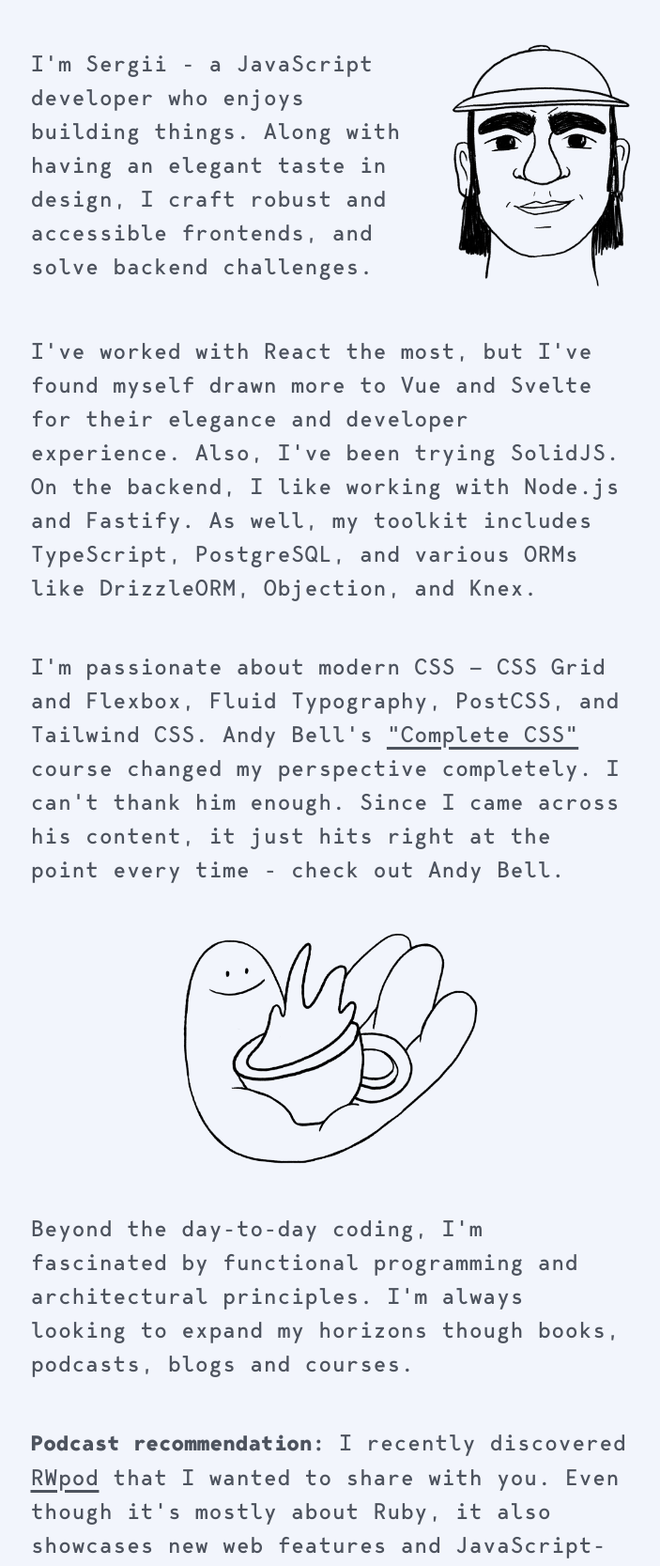
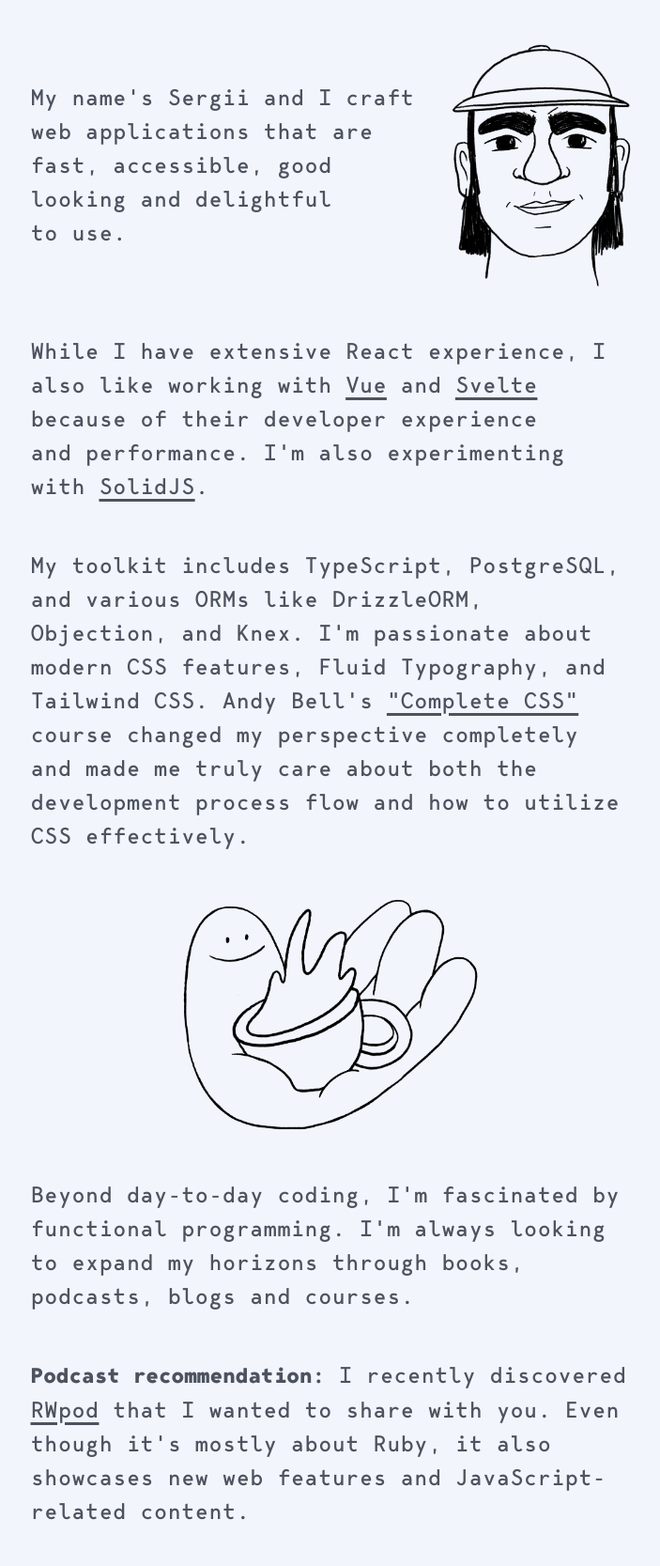
Before and after one commit to watchlar2000/my-web, an Eleventy site: page src/pages/about.md in a window 1280 px wide. Shown: the part 373-2040 px from the top of the page at 94% size, without its empty margins (280-983 px from the left). Built offline with nearby package versions, Linux system fonts and the light colour scheme; Eleventy itself is replaced by a stand-in of ours; files that its build step writes are made by us from their sources; files whose address does not match are found by name.

Commit message:
feat: * revise about page conent

```diff
--- a/src/index.njk
+++ b/src/index.njk
@@ -7,9 +7,8 @@ title: 'Home'
   <div class="wrapper | card card-about" data-wrapper-type="inner">
     <h2 class="text-break | card-title">about</h2>
     <p class="card-content">
-      Hi there! I'm Sergii - a JavaScript developer who enjoys building things.
-      Along with having an elegant taste in design, I craft robust and
-      accessible frontends, and solve backend challenges.
+      Hello! My name's Sergii and I craft web applications that are fast,
+      accessible, good looking and delightful to use.
     </p>
     <a href="/about" class="card-link">
       <span class="visually-hidden">Go to about page to read more</span>
--- a/src/pages/about.md
+++ b/src/pages/about.md
@@ -12,20 +12,20 @@ created: Sep 22, 2025
 
 <div class="cluster |  photo-block">
   <p>
-  I'm Sergii - a JavaScript developer who enjoys building things. Along with having an elegant taste in design, I craft robust and accessible frontends, and solve backend challenges.
+    My name's Sergii and I craft web applications that are fast, accessible, good looking and delightful to use.
   </p>
   <div class="photo-block__image avatar-image">
-  {% themeImage {alt: "Sergii portrait", lightSource: "src/images/theme/avatar-black.png", darkSource: "src/images/theme/avatar-white.png"} %}
+    {% themeImage {alt: "Sergii portrait", lightSource: "src/images/theme/avatar-black.png", darkSource: "src/images/theme/avatar-white.png"} %}
   </div>
 </div>
 
-I've worked with React the most, but I've found myself drawn more to Vue and Svelte for their elegance and developer experience. Also, I've been trying SolidJS. On the backend, I like working with Node.js and Fastify. As well, my toolkit includes TypeScript, PostgreSQL, and various ORMs like DrizzleORM, Objection, and Knex.
+While I have extensive React experience, I also like working with [Vue](https://vuejs.org/) and [Svelte](https://svelte.dev/) because of their developer experience and performance. I'm also experimenting with [SolidJS](https://www.solidjs.com/).
 
-I'm passionate about modern CSS — CSS Grid and Flexbox, Fluid Typography, PostCSS, and Tailwind CSS. Andy Bell's ["Complete CSS"](https://piccalil.li/complete-css/) course changed my perspective completely. I can't thank him enough. Since I came across his content, it just hits right at the point every time - check out Andy Bell.
+My toolkit includes TypeScript, PostgreSQL, and various ORMs like DrizzleORM, Objection, and Knex. I'm passionate about modern CSS features, Fluid Typography, and Tailwind CSS. Andy Bell's ["Complete CSS"](https://piccalil.li/complete-css/) course changed my perspective completely and made me truly care about both the development process flow and how to utilize CSS effectively.
 
 {% themeImage {className: "prose-image", alt: "", lightSource: "src/images/theme/hand-black.png", darkSource: "src/images/theme/hand-white.png"} %}
 
-Beyond the day-to-day coding, I'm fascinated by functional programming and architectural principles. I'm always looking to expand my horizons though books, podcasts, blogs and courses.
+Beyond day-to-day coding, I'm fascinated by functional programming. I'm always looking to expand my horizons through books, podcasts, blogs and courses.
 
 **Podcast recommendation:** I recently discovered [RWpod](https://www.rwpod.com/) that I wanted to share with you. Even though it's mostly about Ruby, it also showcases new web features and JavaScript-related content.
 
```
